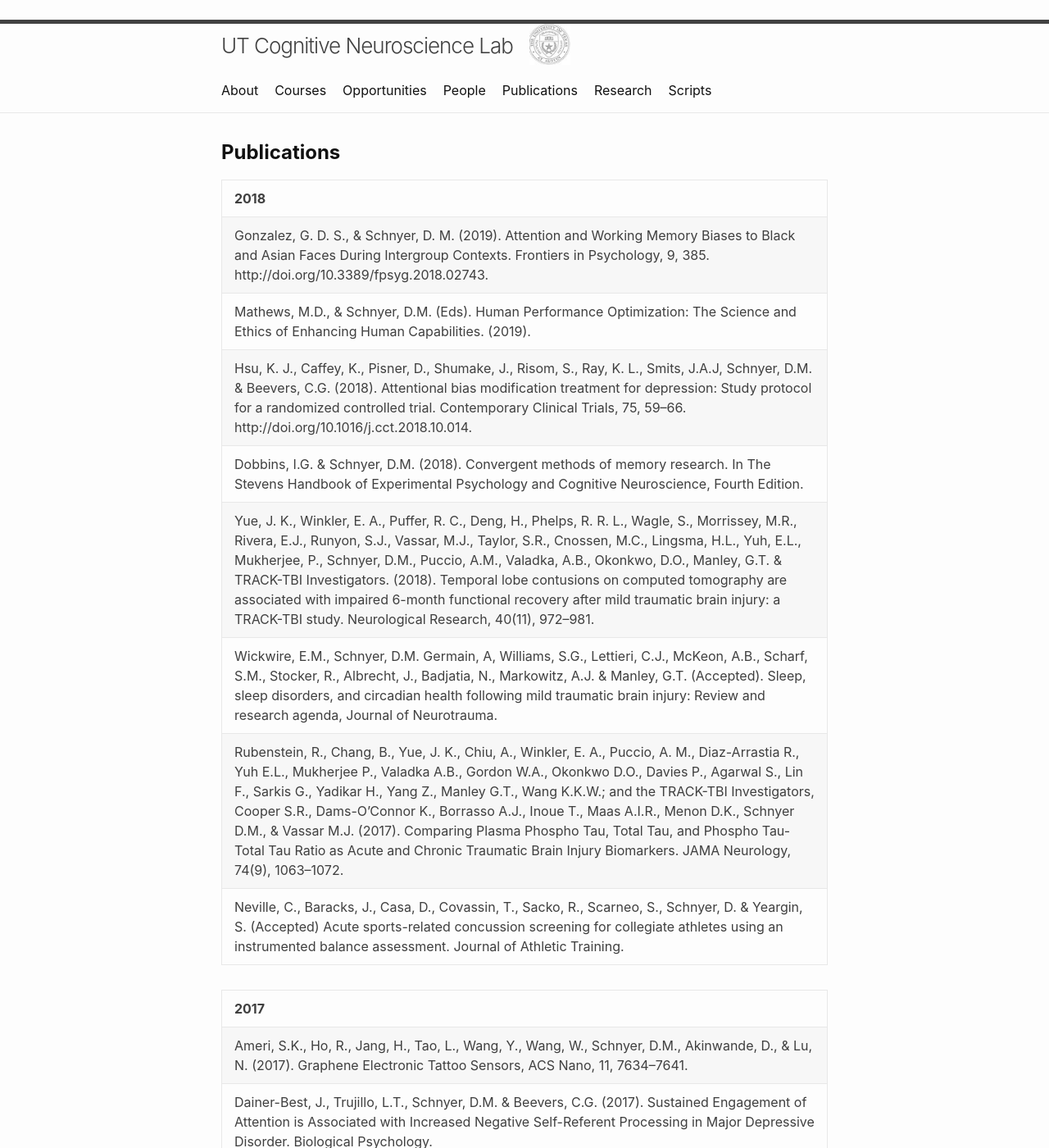
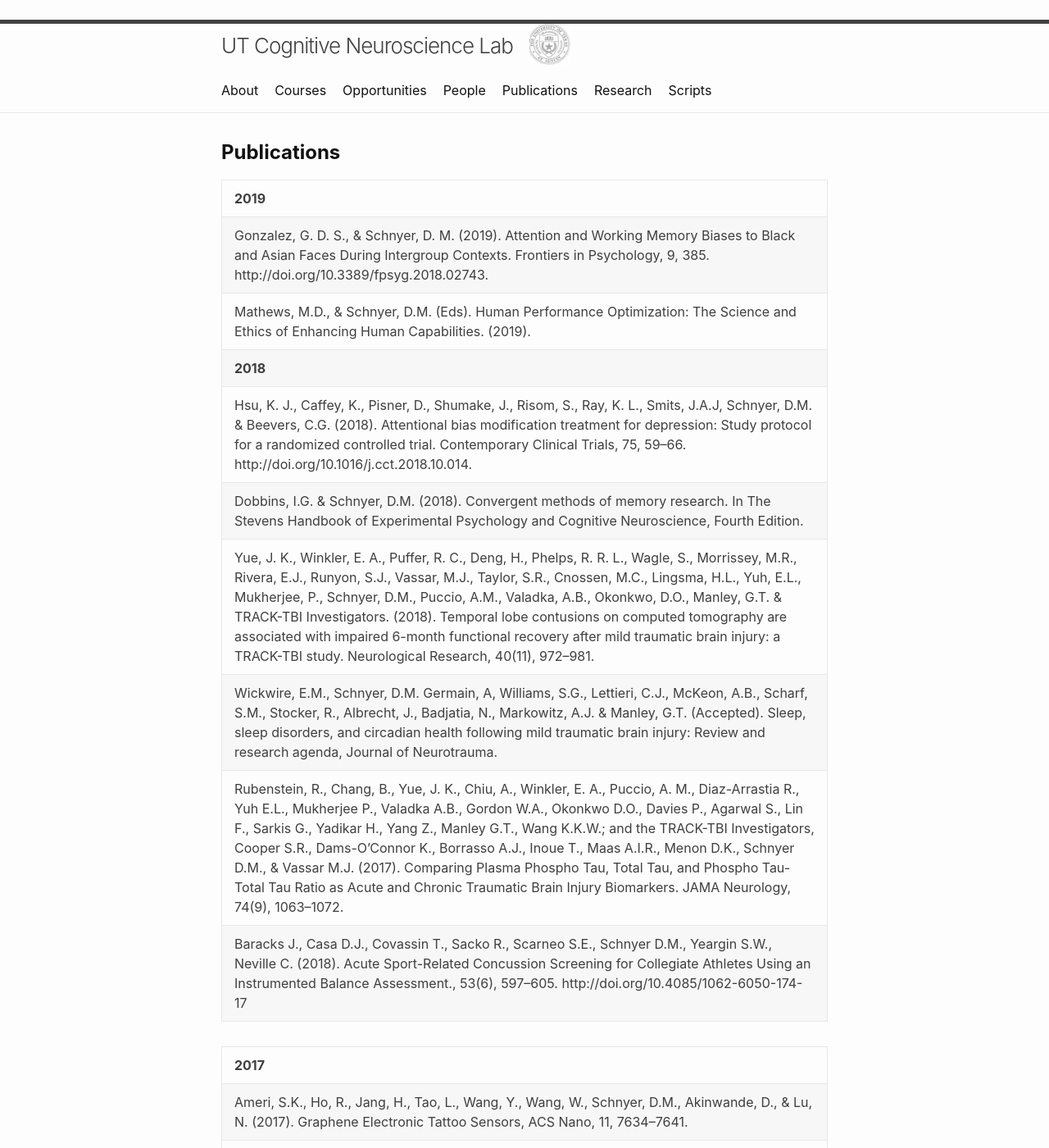
Before and after one commit to UTCogNeuroLab/UTCogNeuroLab.github.io, a Jekyll site: the page built from publications.md, in a window 1280 px wide and 1400 px high. Shown: the whole window at 82% size. Built offline with Jekyll 4.4.1, drawn with Linux system fonts in a browser that asks for light colours; nearby versions of some CDN libraries.

Commit message:
Update publications.md

```diff
--- a/publications.md
+++ b/publications.md
@@ -5,15 +5,16 @@ permalink: /publications/
 ---
 # __Publications__
 
-|**2018**|
+|**2019**|
 |Gonzalez, G. D. S., & Schnyer, D. M. (2019). Attention and Working Memory Biases to Black and Asian Faces During Intergroup Contexts. Frontiers in Psychology, 9, 385. http://doi.org/10.3389/fpsyg.2018.02743.|
 |Mathews, M.D., & Schnyer, D.M. (Eds). Human Performance Optimization: The Science and Ethics of Enhancing Human Capabilities. (2019).|
+|**2018**|
 |Hsu, K. J., Caffey, K., Pisner, D., Shumake, J., Risom, S., Ray, K. L., Smits, J.A.J, Schnyer, D.M. & Beevers, C.G. (2018). Attentional bias modification treatment for depression: Study protocol for a randomized controlled trial. Contemporary Clinical Trials, 75, 59–66. http://doi.org/10.1016/j.cct.2018.10.014.|
 |Dobbins, I.G. & Schnyer, D.M. (2018). Convergent methods of memory research. In The Stevens Handbook of Experimental Psychology and Cognitive Neuroscience, Fourth Edition.|
 |Yue, J. K., Winkler, E. A., Puffer, R. C., Deng, H., Phelps, R. R. L., Wagle, S., Morrissey, M.R., Rivera, E.J., Runyon, S.J., Vassar, M.J., Taylor, S.R., Cnossen, M.C., Lingsma, H.L., Yuh, E.L., Mukherjee, P., Schnyer, D.M., Puccio, A.M., Valadka, A.B., Okonkwo, D.O., Manley, G.T. & TRACK-TBI Investigators. (2018). Temporal lobe contusions on computed tomography are associated with impaired 6-month functional recovery after mild traumatic brain injury: a TRACK-TBI study. Neurological Research, 40(11), 972–981.|
 |Wickwire, E.M., Schnyer, D.M. Germain, A, Williams, S.G., Lettieri, C.J., McKeon, A.B., Scharf, S.M., Stocker, R., Albrecht, J., Badjatia, N., Markowitz, A.J. & Manley, G.T. (Accepted). Sleep, sleep disorders, and circadian health following mild traumatic brain injury: Review and research agenda, Journal of Neurotrauma.|
 |Rubenstein, R., Chang, B., Yue, J. K., Chiu, A., Winkler, E. A., Puccio, A. M., Diaz-Arrastia R., Yuh E.L., Mukherjee P., Valadka A.B., Gordon W.A., Okonkwo D.O., Davies P., Agarwal S., Lin F., Sarkis G., Yadikar H., Yang Z., Manley G.T., Wang K.K.W.; and the TRACK-TBI Investigators, Cooper S.R., Dams-O'Connor K., Borrasso A.J., Inoue T., Maas A.I.R., Menon D.K., Schnyer D.M., & Vassar M.J. (2017). Comparing Plasma Phospho Tau, Total Tau, and Phospho Tau-Total Tau Ratio as Acute and Chronic Traumatic Brain Injury Biomarkers. JAMA Neurology, 74(9), 1063–1072.|
-|Neville, C., Baracks, J., Casa, D., Covassin, T., Sacko, R., Scarneo, S., Schnyer, D. & Yeargin, S. (Accepted) Acute sports-related concussion screening for collegiate athletes using an instrumented balance assessment. Journal of Athletic Training.|
+|Baracks J., Casa D.J., Covassin T., Sacko R., Scarneo S.E., Schnyer D.M., Yeargin S.W., Neville C. (2018). Acute Sport-Related Concussion Screening for Collegiate Athletes Using an Instrumented Balance Assessment., 53(6), 597–605. http://doi.org/10.4085/1062-6050-174-17|
 
 |**2017**|
 |Ameri, S.K., Ho, R., Jang, H., Tao, L., Wang, Y., Wang, W., Schnyer, D.M., Akinwande, D., & Lu, N. (2017). Graphene Electronic Tattoo Sensors, ACS Nano, 11, 7634–7641.|
```
